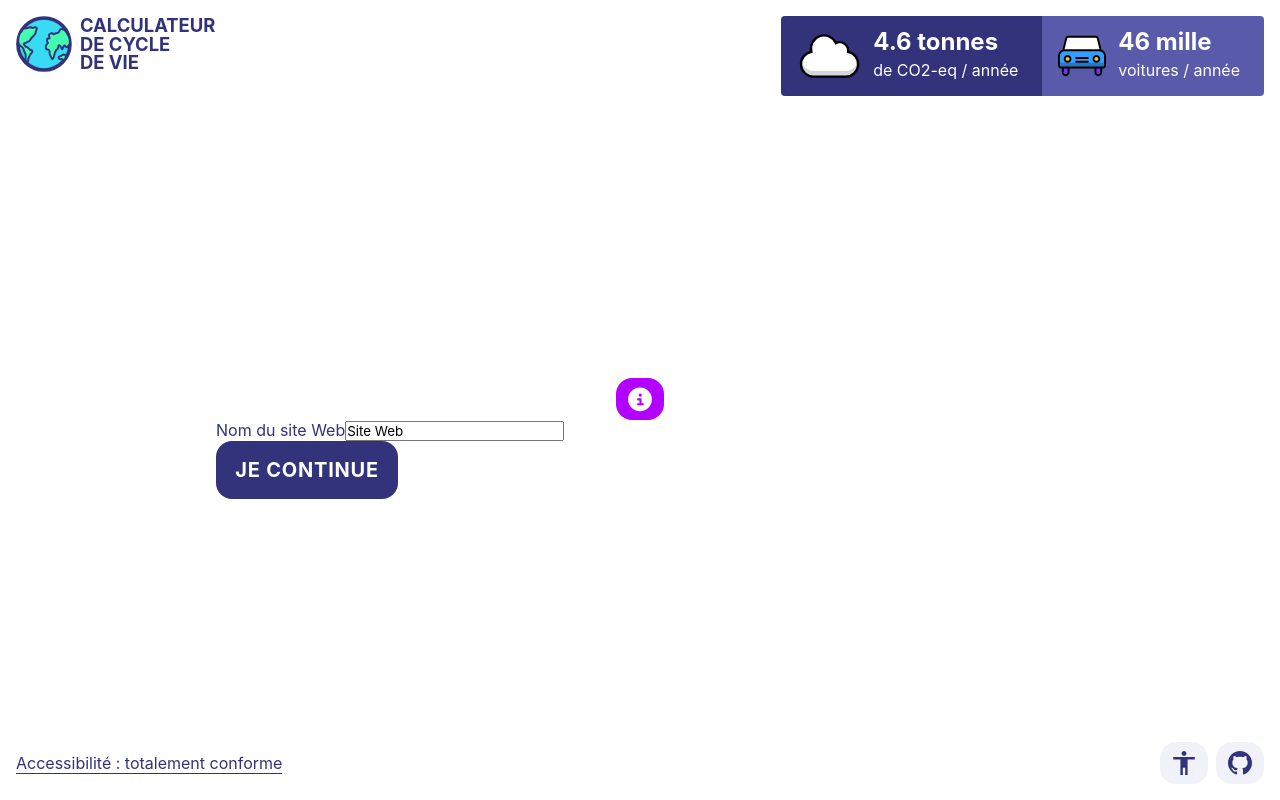
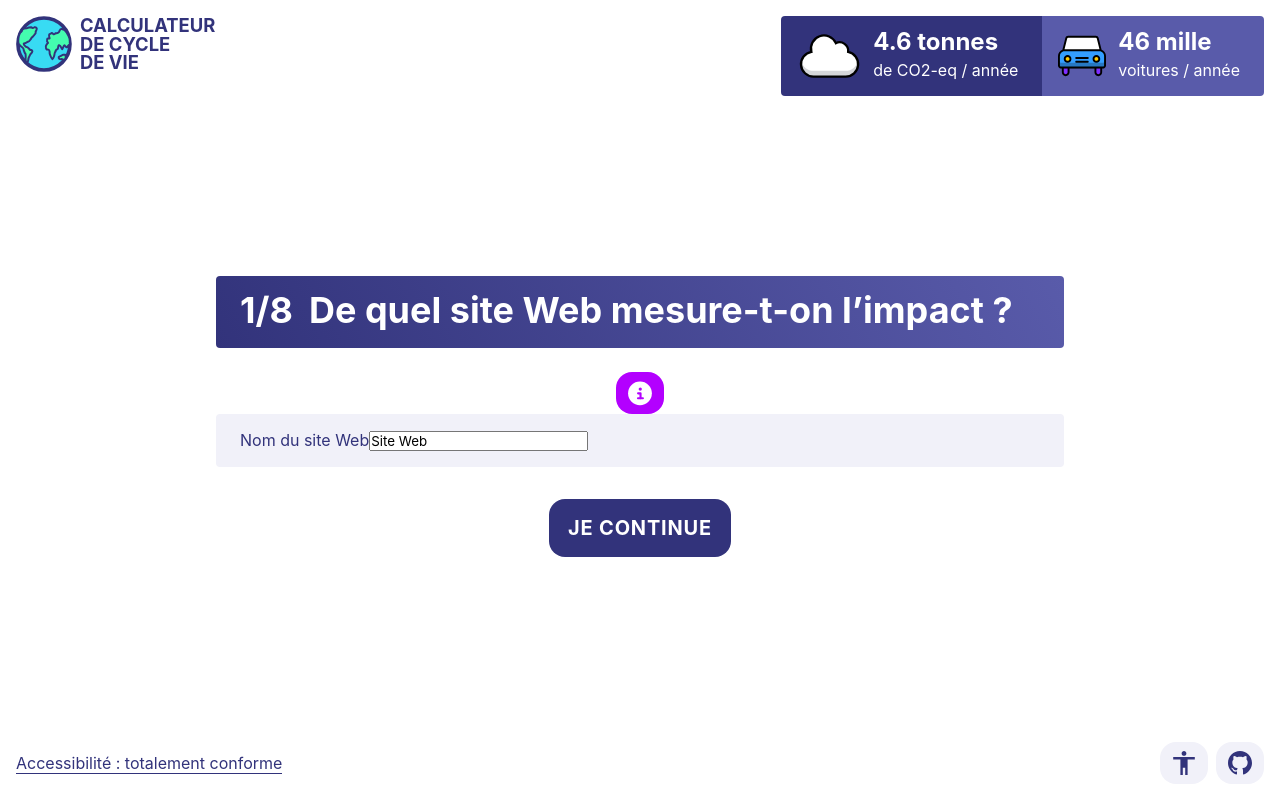
Before and after one commit to adrienloup/lcc, a React (Vite) app: page /lcc/question/site-web in a window 1280 px wide. Built offline with nearby package versions, Linux system fonts and the light colour scheme.

Commit message:
Initialize lcc project

```diff
--- a/src/pages/Questions/Name/Name.tsx
+++ b/src/pages/Questions/Name/Name.tsx
@@ -33,8 +33,11 @@ function Name() {
       >
         <Scorebar />
         <article className='article'>
-          <Title text='1/8 De quel site Web mesure-t-on l’impact&nbsp;?' />
+          <div className='heading'>
+            <Title text='<span>1/8</span> De quel site Web mesure-t-on l’impact&nbsp;?' />
+          </div>
           <Notebook note={'L’éco-conception part toujours d’un besoin utilisateur clairement identifié et dont le service numérique cherche à apporter une solution.'} />
+          <div className='frame'>
             <form className='form' action=''>
               <label htmlFor='name'>Nom du site Web</label>
               <input
@@ -45,14 +48,15 @@ function Name() {
                 onChange={handleChange}
               />
             </form>
+          </div>
           <nav
-            className='navigation'
+            className='footing'
             role='navigation'
           >
             <Button
               label='Je continue'
               cssClass='button'
-              ariaLabel='Je ontinue le calcul'
+              ariaLabel='Je continue le calcul'
               click={() => handleClick()}
             />
           </nav>
```
Lines whose indentation alone changed are shown as unchanged.
